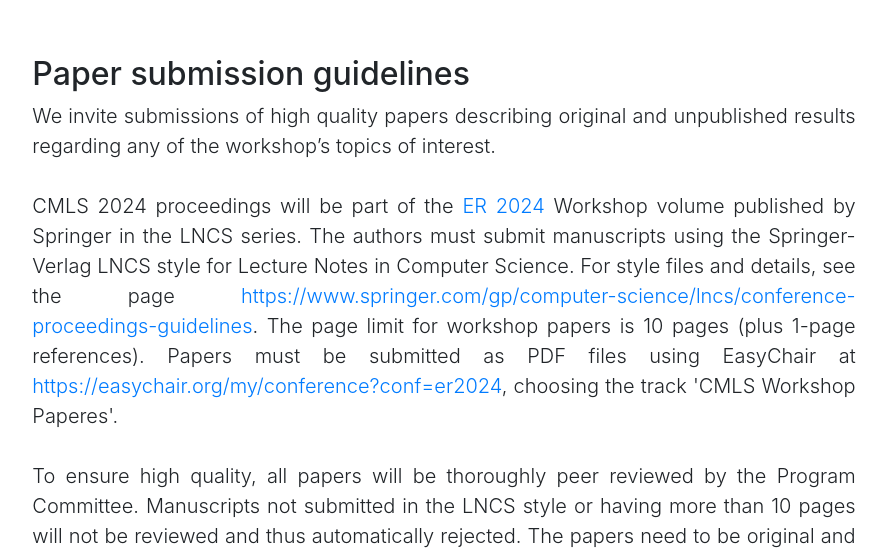
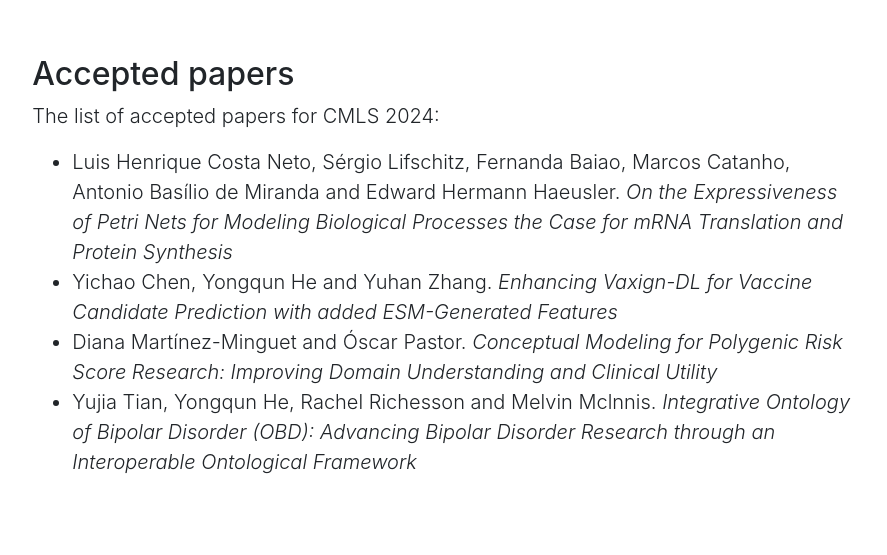
Before and after one commit to DEIB-GECO/cmls2024, a website with bundled scripts: page index.html in a window 1280 px wide. Shown: the part 3133-3688 px from the top of the page, without its empty margins (196-1083 px from the left). Built offline with nearby package versions, Linux system fonts and the light colour scheme; files whose address does not match are found by name.

Commit message:
Added accepted papers

```diff
--- a/index.html
+++ b/index.html
@@ -303,38 +303,31 @@
     </div>
 </section>
 
-<!--<section id="accepted">
+<section id="accepted">
     <div class="container-fluid">
         <div class="row">
             <div class="col-lg-8 mx-auto">
                 <h2>Accepted papers</h2>
                 <p class="text-justify lead">
-                    The list of accepted papers for CMLS 2022:</p>
+                    The list of accepted papers for CMLS 2024:</p>
                 <ul class="lead">
-                    <li>Ana Xavier Fernandes, Filipa Ferreira, Ana León and Maribel Yasmina Santos.
-                        <i>Towards a Model-driven Approach for Big Data Analytics in the Genomics Field</i>
+                    <li>Luis Henrique Costa Neto, Sérgio Lifschitz, Fernanda Baiao, Marcos Catanho, Antonio Basílio de Miranda and Edward Hermann Haeusler.
+                        <i>On the Expressiveness of Petri Nets for Modeling Biological Processes the Case for mRNA Translation and Protein Synthesis</i>
                     </li>
-                    <li>Mireia Costa, Alberto García S. and Oscar Pastor.
-                        <i>Conceptual Modeling-based Cardiopathies Data Management</i>
+                    <li>Yichao Chen, Yongqun He and Yuhan Zhang.
+                        <i>Enhancing Vaxign-DL for Vaccine Candidate Prediction with added ESM-Generated Features</i>
                     </li>
-                    <li>Francisco Manuel García Moreno, Maria Bermudez-Edo, José Manuel Perez-Marmol, Jose Luis Garrido
-                        and Rodríguez Fórtiz María José.
-                        <i>A Conceptual Model of Health Monitoring Systems Centred on ADLs Performance in Elderly
-                            People</i>
+                    <li>Diana Martínez-Minguet and Óscar Pastor.
+                        <i>Conceptual Modeling for Polygenic Risk Score Research: Improving Domain Understanding and Clinical Utility</i>
                     </li>
-                    <li>Mireia Costa, Alberto García S. and Oscar Pastor.
-                        <i>A Comparative Analysis of the completeness and concordance of data sources with
-                            cancer-associated information</i>
-                    </li>
-                    <li>Pietro Cinaglia and Mario Cannataro.
-                        <i>A Flexible Automated Pipeline Engine for Transcript-level Quantification from RNA-seq</i>
+                    <li>Yujia Tian, Yongqun He, Rachel Richesson and Melvin Mclnnis.
+                        <i>Integrative Ontology of Bipolar Disorder (OBD): Advancing Bipolar Disorder Research through an Interoperable Ontological Framework</i>
                     </li>
                 </ul>
             </div>
         </div>
     </div>
 </section>
--->
 
 <section id="submission">
     <div class="container-fluid">
```
